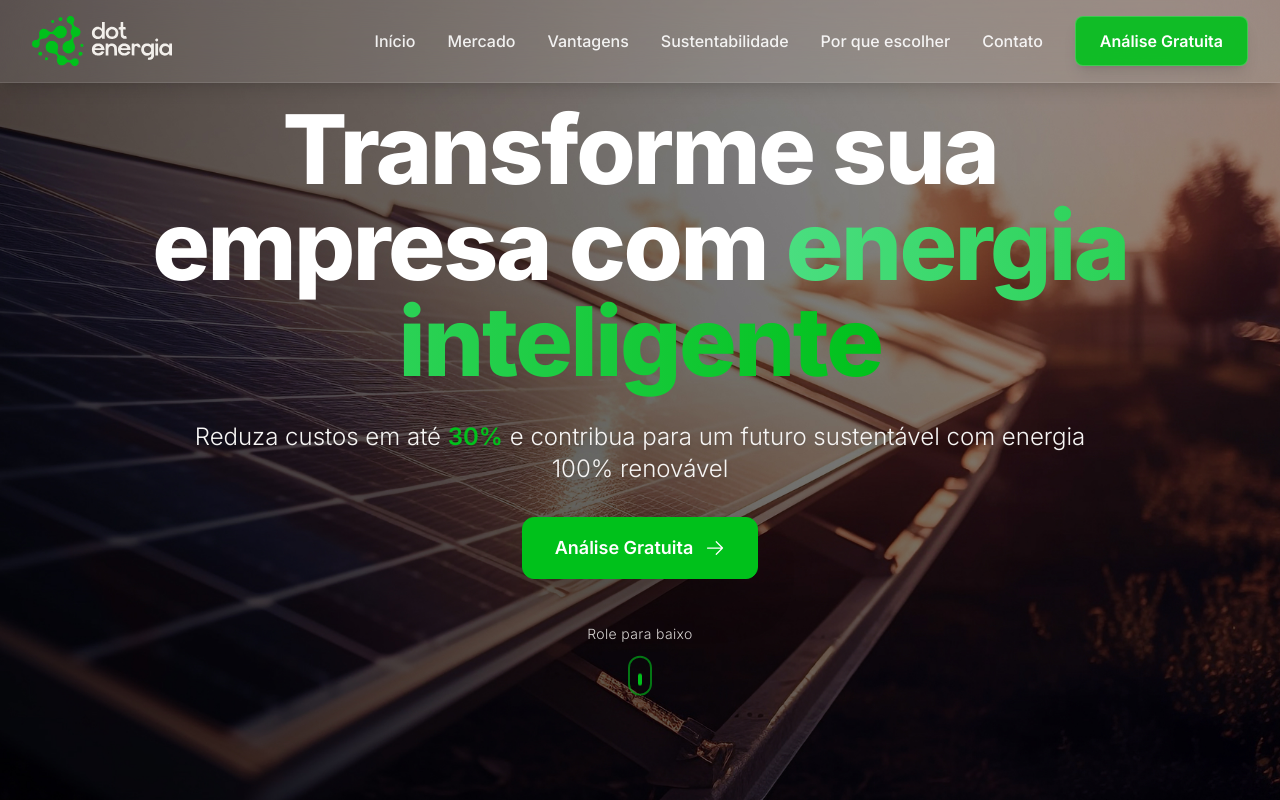
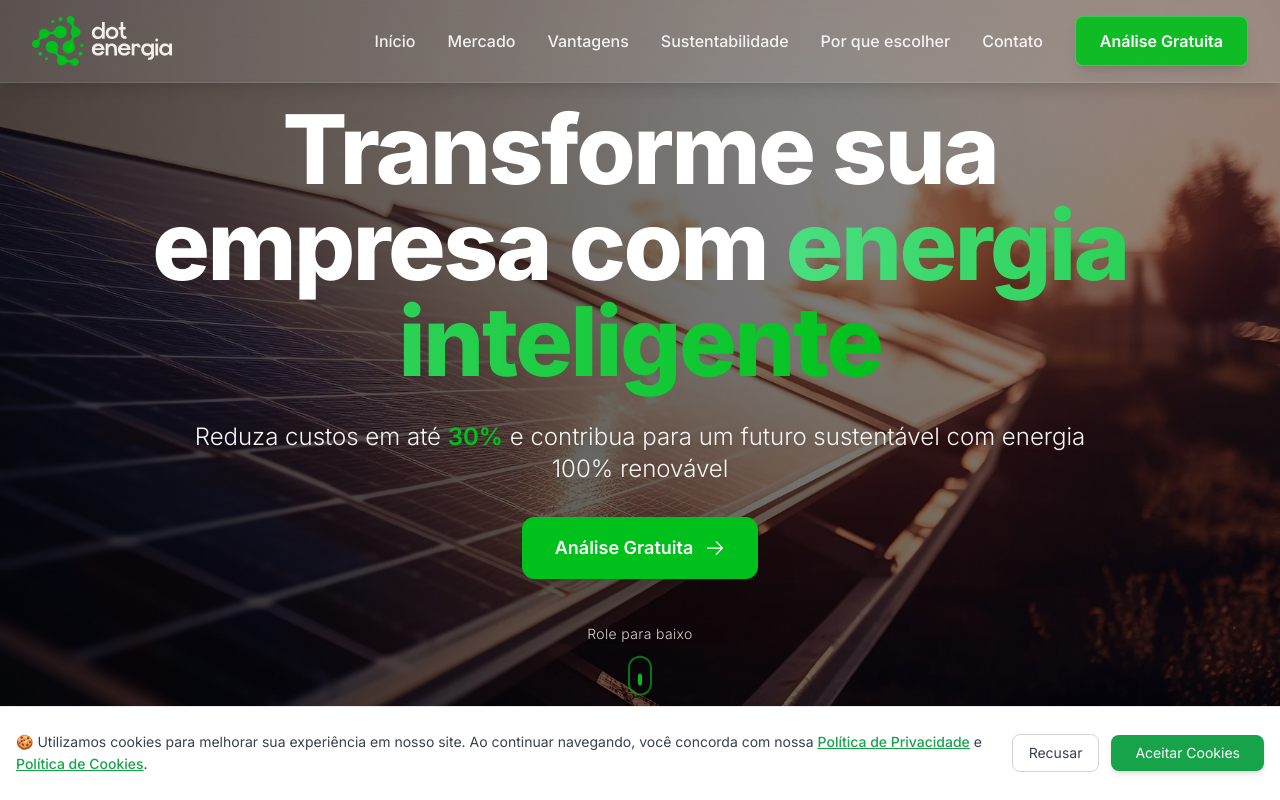
Before and after one commit to JojiAriki/Dot-Energia, a Next.js app: page / in a window 1280 px wide. Shown: the top 800 px of the page. Built offline with nearby package versions, Linux system fonts and the light colour scheme.

Commit message:
feat: add cookie consent management with UI components and styles

```diff
--- a/src/app/layout.tsx
+++ b/src/app/layout.tsx
@@ -1,6 +1,7 @@
 import type { Metadata, Viewport } from 'next';
 import { Inter } from 'next/font/google';
 import '../styles/globals.css';
+import CookieConsent from '@/components/CookieConsent';
 
 const inter = Inter({ subsets: ['latin'] });
 
@@ -61,7 +62,10 @@ export default function RootLayout({
 }) {
   return (
     <html lang="pt-BR">
-      <body className={inter.className}>{children}</body>
+      <body className={inter.className}>
+        {children}
+        <CookieConsent />
+      </body>
     </html>
   );
 }
--- /dev/null
+++ b/src/components/CookieConsent.tsx
@@ -0,0 +1,71 @@
+'use client';
+
+import { useState, useEffect } from 'react';
+import Link from 'next/link';
+import { cookieConsent } from '@/utils/cookies';
+
+export default function CookieConsent() {
+  const [showBanner, setShowBanner] = useState(false);
+
+  useEffect(() => {
+    const consent = cookieConsent.get();
+    if (!consent) {
+      setShowBanner(true);
+    }
+  }, []);
+
+  const acceptCookies = () => {
+    cookieConsent.set('accepted');
+    setShowBanner(false);
+  };
+
+  const declineCookies = () => {
+    cookieConsent.set('declined');
+    setShowBanner(false);
+  };
+
+  if (!showBanner) return null;
+
+  return (
+    <div className="fixed bottom-0 left-0 right-0 z-50 bg-white border-t border-gray-200 shadow-lg animate-slide-up">
+      <div className="container mx-auto px-4 py-4 md:py-6">
+        <div className="flex flex-col md:flex-row items-center justify-between gap-4">
+          <div className="flex-1 text-center md:text-left">
+            <p className="text-sm text-gray-700 leading-relaxed">
+              🍪 Utilizamos cookies para melhorar sua experiência em nosso site.
+              Ao continuar navegando, você concorda com nossa{' '}
+              <Link
+                href="/politica-privacidade"
+                className="text-green-600 hover:text-green-700 underline font-medium"
+              >
+                Política de Privacidade
+              </Link>
+              {' e '}
+              <Link
+                href="/cookies"
+                className="text-green-600 hover:text-green-700 underline font-medium"
+              >
+                Política de Cookies
+              </Link>
+              .
+            </p>
+          </div>
+          <div className="flex items-center gap-3">
+            <button
+              onClick={declineCookies}
+              className="px-4 py-2 text-sm text-gray-700 hover:text-gray-900 border border-gray-300 rounded-lg transition-colors hover:bg-gray-50"
+            >
+              Recusar
+            </button>
+            <button
+              onClick={acceptCookies}
+              className="px-6 py-2 bg-green-600 text-white text-sm rounded-lg hover:bg-green-700 transition-colors shadow-md hover:shadow-lg"
+            >
+              Aceitar Cookies
+            </button>
+          </div>
+        </div>
+      </div>
+    </div>
+  );
+}
--- /dev/null
+++ b/src/components/CookiePreferences.tsx
@@ -0,0 +1,87 @@
+'use client';
+
+import { useState, useEffect } from 'react';
+import { cookieConsent } from '@/utils/cookies';
+
+export default function CookiePreferences() {
+  const [consent, setConsent] = useState<string | null>(null);
+
+  useEffect(() => {
+    setConsent(cookieConsent.get());
+  }, []);
+
+  const handleAccept = () => {
+    cookieConsent.set('accepted');
+    setConsent('accepted');
+  };
+
+  const handleDecline = () => {
+    cookieConsent.set('declined');
+    setConsent('declined');
+  };
+
+  const handleReset = () => {
+    cookieConsent.clear();
+    setConsent(null);
+    window.location.reload();
+  };
+
+  return (
+    <div className="rounded-2xl border border-neutral-200 bg-white p-6 shadow-lg">
+      <h3 className="text-xl font-semibold text-secondary-900 mb-4">
+        Gerenciar Preferências de Cookies
+      </h3>
+
+      <div className="mb-6">
+        <p className="text-sm text-secondary-600 mb-2">Status atual:</p>
+        <div className="flex items-center gap-2">
+          {consent === 'accepted' && (
+            <span className="inline-flex items-center rounded-full bg-green-100 px-3 py-1 text-sm font-medium text-green-800">
+              ✓ Cookies Aceitos
+            </span>
+          )}
+          {consent === 'declined' && (
+            <span className="inline-flex items-center rounded-full bg-red-100 px-3 py-1 text-sm font-medium text-red-800">
+              ✗ Cookies Recusados
+            </span>
+          )}
+          {!consent && (
+            <span className="inline-flex items-center rounded-full bg-gray-100 px-3 py-1 text-sm font-medium text-gray-800">
+              Nenhuma preferência definida
+            </span>
+          )}
+        </div>
+      </div>
+
+      <div className="flex flex-col sm:flex-row gap-3">
+        <button
+          onClick={handleAccept}
+          disabled={consent === 'accepted'}
+          className="flex-1 px-4 py-2 bg-green-600 text-white rounded-lg hover:bg-green-700 disabled:bg-green-300 disabled:cursor-not-allowed transition-colors"
+        >
+          Aceitar Cookies
+        </button>
+        <button
+          onClick={handleDecline}
+          disabled={consent === 'declined'}
+          className="flex-1 px-4 py-2 bg-red-600 text-white rounded-lg hover:bg-red-700 disabled:bg-red-300 disabled:cursor-not-allowed transition-colors"
+        >
+          Recusar Cookies
+        </button>
+        {consent && (
+          <button
+            onClick={handleReset}
+            className="flex-1 px-4 py-2 bg-gray-600 text-white rounded-lg hover:bg-gray-700 transition-colors"
+          >
+            Resetar
+          </button>
+        )}
+      </div>
+
+      <p className="mt-4 text-xs text-secondary-500">
+        Ao alterar suas preferências, a página será recarregada para aplicar as
+        mudanças.
+      </p>
+    </div>
+  );
+}
--- a/src/styles/globals.css
+++ b/src/styles/globals.css
@@ -198,4 +198,20 @@
   select option:disabled {
     color: #6b7280;
   }
+
+  /* Cookie Consent Animation */
+  @keyframes slide-up {
+    from {
+      transform: translateY(100%);
+      opacity: 0;
+    }
+    to {
+      transform: translateY(0);
+      opacity: 1;
+    }
+  }
+
+  .animate-slide-up {
+    animation: slide-up 0.3s ease-out;
+  }
 }
--- /dev/null
+++ b/src/utils/cookies.ts
@@ -0,0 +1,55 @@
+/**
+ * Utilitários para gerenciamento de cookies e consentimento
+ * Versão usando cookies HTTP reais
+ */
+
+export const cookieConsent = {
+  /**
+   * Obtém o status do consentimento de cookies
+   */
+  get: (): string | null => {
+    if (typeof document === 'undefined') return null;
+    const cookies = document.cookie.split(';');
+    for (let cookie of cookies) {
+      const [name, value] = cookie.trim().split('=');
+      if (name === 'cookie-consent') {
+        return decodeURIComponent(value);
+      }
+    }
+    return null;
+  },
+
+  /**
+   * Define o status do consentimento de cookies
+   * Expira em 1 ano
+   */
+  set: (value: 'accepted' | 'declined'): void => {
+    if (typeof document === 'undefined') return;
+    const expires = new Date();
+    expires.setFullYear(expires.getFullYear() + 1);
+    document.cookie = `cookie-consent=${encodeURIComponent(value)}; expires=${expires.toUTCString()}; path=/; SameSite=Lax`;
+  },
+
+  /**
+   * Verifica se o usuário aceitou os cookies
+   */
+  hasConsent: (): boolean => {
+    return cookieConsent.get() === 'accepted';
+  },
+
+  /**
+   * Remove o consentimento de cookies
+   */
+  clear: (): void => {
+    if (typeof document === 'undefined') return;
+    document.cookie =
+      'cookie-consent=; expires=Thu, 01 Jan 1970 00:00:00 UTC; path=/;';
+  },
+
+  /**
+   * Verifica se já foi feita uma escolha sobre cookies
+   */
+  hasChoice: (): boolean => {
+    return cookieConsent.get() !== null;
+  },
+};
```
